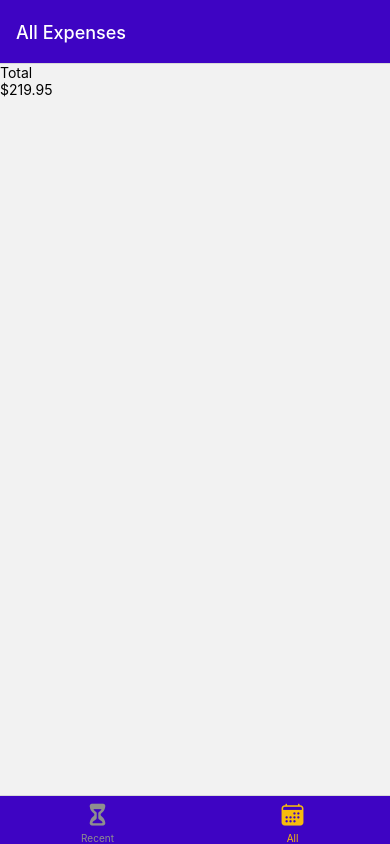
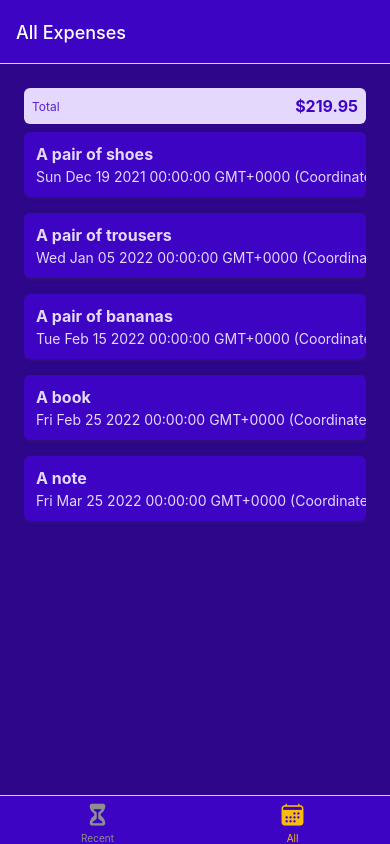
Before and after one commit to kiyoshion/udemy-react-native-expoense-tracker, a React Native app: screen /AllExpenses in a window 390 px wide. Built offline with nearby package versions, Linux system fonts and the light colour scheme.

Commit message:
Add ExpenseItem

```diff
--- /dev/null
+++ b/components/Expenses/ExpenseItem.js
@@ -0,0 +1,53 @@
+import { Pressable, StyleSheet, Text, View } from "react-native";
+import { GlobalStyles } from "../../constants/styles";
+
+export default function ExpenseItem({description, amount, date}) {
+  return (
+    <Pressable>
+      <View style={styles.expenseItem}>
+        <View>
+          <Text style={[styles.textBase, styles.description]}>{description}</Text>
+          <Text style={styles.textBase}>{date.toString()}</Text>
+        </View>
+        <View style={styles.amountContainer}>
+          <Text style={styles.amount}>{amount}</Text>
+        </View>
+      </View>
+    </Pressable>
+  );
+}
+
+const styles = StyleSheet.create({
+  expenseItem: {
+    padding: 12,
+    marginVertical: 8,
+    backgroundColor: GlobalStyles.colors.primary500,
+    flexDirection: 'row',
+    justifyContent: 'space-between',
+    borderRadius: 6,
+    elevation: 3,
+    shadowColor: GlobalStyles.colors.gray500,
+    shadowRadius: 4,
+    shadowOffset: { width: 1, height: 1 },
+    shadowOpacity: 0.4,
+  },
+  textBase: {
+    color: GlobalStyles.colors.primary50,
+  },
+  description: {
+    fontSize: 16,
+    marginBottom: 4,
+    fontWeight: 'bold',
+  },
+  amountContainer: {
+    paddingHorizontal: 12,
+    paddingVertical: 4,
+    backgroundColor: 'white',
+    justifyContent: 'center',
+    alignItems: 'center',
+    borderRadius: 4,
+  },
+  amount: {
+    color: GlobalStyles.colors.primary500,
+  },
+});
--- a/components/Expenses/ExpensesList.js
+++ b/components/Expenses/ExpensesList.js
@@ -1,7 +1,16 @@
-import { FlatList } from "react-native";
+import { FlatList, Text } from "react-native";
+import ExpenseItem from "./ExpenseItem";
 
-export default function ExpensesList() {
+export default function ExpensesList({ expenses }) {
+  const renderExpenseItem = (itemData) => {
+    return <ExpenseItem {...itemData.item} />;
+  }
+
   return (
-    <FlatList />
+    <FlatList
+      data={expenses}
+      renderItem={renderExpenseItem}
+      keyExtractor={(item) => item.id}
+    />
   );
 }
--- a/components/Expenses/ExpensesOutput.js
+++ b/components/Expenses/ExpensesOutput.js
@@ -1,4 +1,5 @@
-import { View } from "react-native";
+import { StyleSheet, View } from "react-native";
+import { GlobalStyles } from "../../constants/styles";
 import ExpensesList from "./ExpensesList";
 import ExpensesSummary from "./ExpensesSummary";
 
@@ -37,9 +38,19 @@
 
 export default function ExpensesOutput({ expenses, expensesPeriod }) {
   return (
-    <View>
+    <View style={styles.container}>
       <ExpensesSummary expenses={DUMMY_EXPENSES} periodName={expensesPeriod} />
-      <ExpensesList />
+      <ExpensesList expenses={DUMMY_EXPENSES} />
     </View>
   );
 }
+
+const styles = StyleSheet.create({
+  container: {
+    flex: 1,
+    padding: 24,
+    backgroundColor: GlobalStyles.colors.primary700,
+    paddingHorizontal: 24,
+    paddingBottom: 12,
+  },
+});
--- a/components/Expenses/ExpensesSummary.js
+++ b/components/Expenses/ExpensesSummary.js
@@ -1,4 +1,5 @@
-import { Text, View } from "react-native";
+import { StyleSheet, Text, View } from "react-native";
+import { GlobalStyles } from '../../constants/styles';
 
 export default function ExpensesSummary({ expenses, periodName }) {
   const expensesSum = expenses.reduce((sum, expense) => {
@@ -6,9 +7,29 @@
   }, 0);
 
   return (
-    <View>
-      <Text>{periodName}</Text>
-      <Text>${expensesSum.toFixed(2)}</Text>
+    <View style={styles.container}>
+      <Text style={styles.period}>{periodName}</Text>
+      <Text style={styles.sum}>${expensesSum.toFixed(2)}</Text>
     </View>
   );
 }
+
+const styles = StyleSheet.create({
+  container: {
+    padding: 8,
+    backgroundColor: GlobalStyles.colors.primary50,
+    borderRadius: 6,
+    flexDirection: 'row',
+    justifyContent: 'space-between',
+    alignItems: 'center',
+  },
+  period: {
+    fontSize: 12,
+    color: GlobalStyles.colors.primary400,
+  },
+  sum: {
+    fontSize: 16,
+    fontWeight: 'bold',
+    color: GlobalStyles.colors.primary500,
+  },
+});
```
